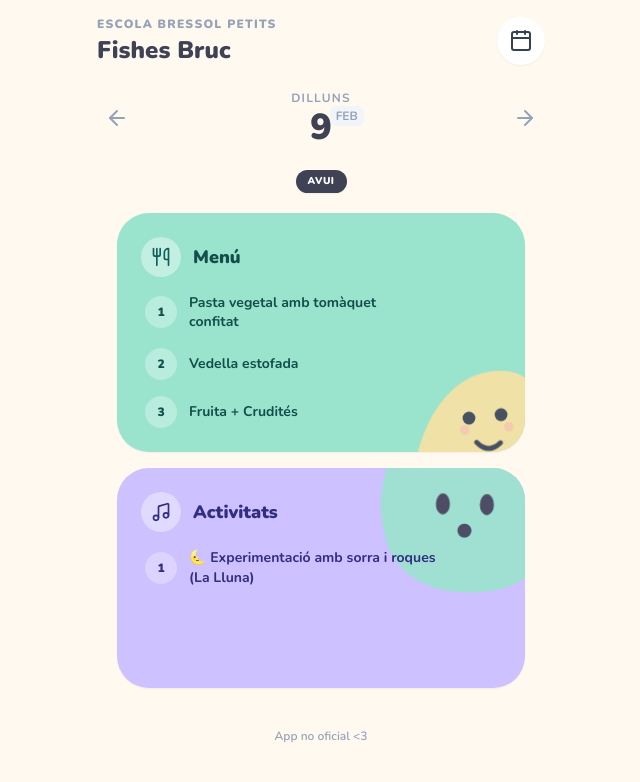
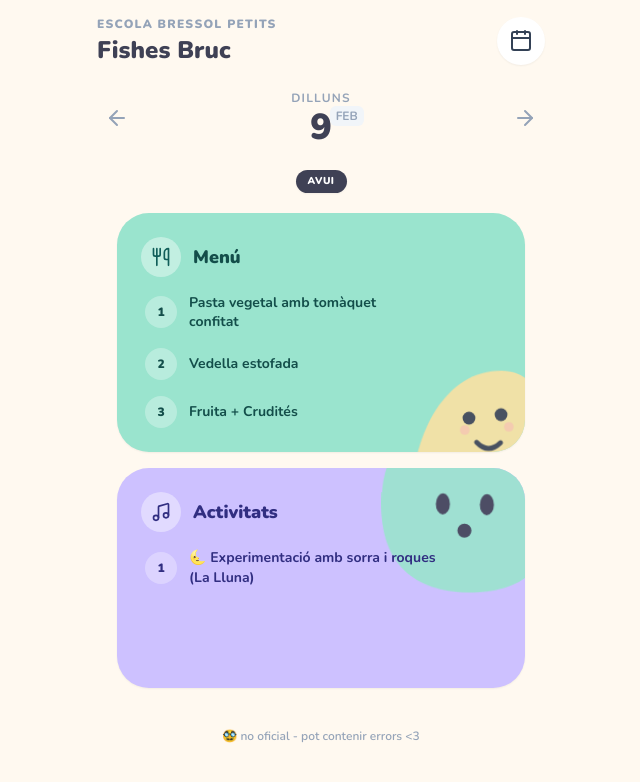
Before and after one commit to guillegamba/escola-bressol-petits-fishes-bruc, a website: page index.html in a window 1280 px wide. Shown: the whole page, without its empty margins (319-959 px from the left). Drawn offline with nearby package versions, Linux system fonts and the light colour scheme.

Commit message:
Update index.html

```diff
--- a/index.html
+++ b/index.html
@@ -123,7 +123,7 @@
     </div>
 
     <footer class="max-w-md mx-auto px-5 pb-6 text-center text-xs font-semibold text-slate-400">
-        App no oficial &lt;3
+        🥸 no oficial - pot contenir errors &lt;3
     </footer>
 
     <!-- JAVASCRIPT -->
@@ -615,4 +615,5 @@ document.addEventListener('DOMContentLoaded', () => {
 });
     </script>
 </body>
+
 </html>
```
